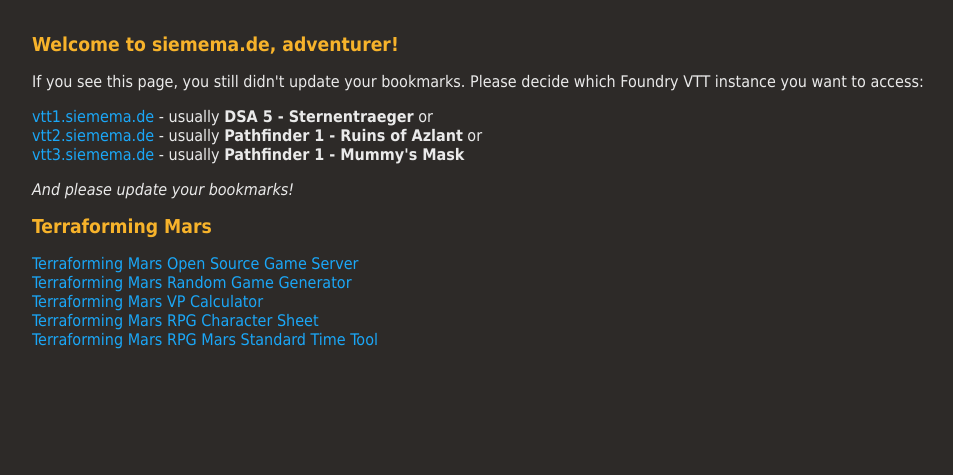
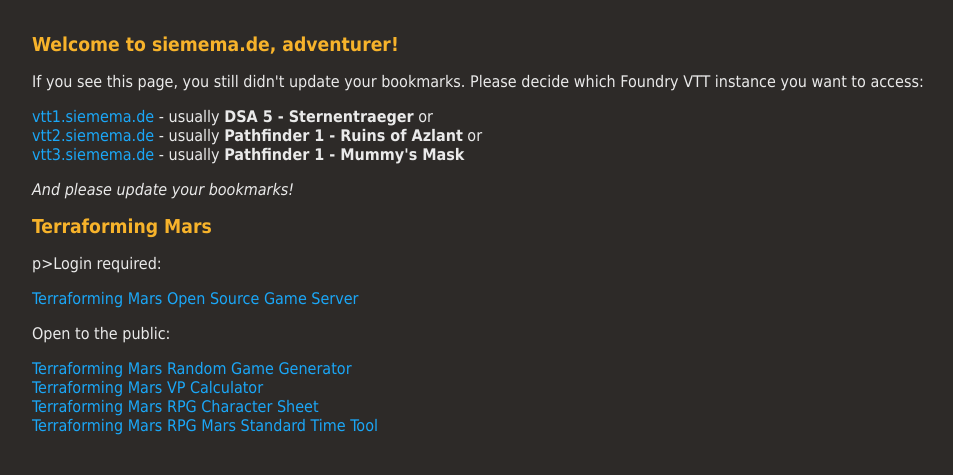
Before and after one commit to mhs2508/siemema-tfm, a plain HTML site: page index.html in a window 1280 px wide. Shown: the whole page, without its empty margins (8-961 px from the left). Drawn offline with Linux system fonts and the light colour scheme.

Commit message:
Update index.html

```diff
--- a/index.html
+++ b/index.html
@@ -17,7 +17,10 @@
 <p><em>And please update your bookmarks!</em></p>
 </p>
 <h2>Terraforming Mars</h2>
-<p><a href="https://tfm.siemema.de/">Terraforming Mars Open Source Game Server</a><br>
+p>Login required:</p>
+<p><a href="https://tfm.siemema.de/">Terraforming Mars Open Source Game Server</a><br></p>
+
+<p>Open to the public:</p>
    <a href="tfm_random.html">Terraforming Mars Random Game Generator</a><br>
    <a href="tfm_vp_calculator.html">Terraforming Mars VP Calculator</a><br>
    <a href="tfm_rpg_character.html">Terraforming Mars RPG Character Sheet</a><br>
```
